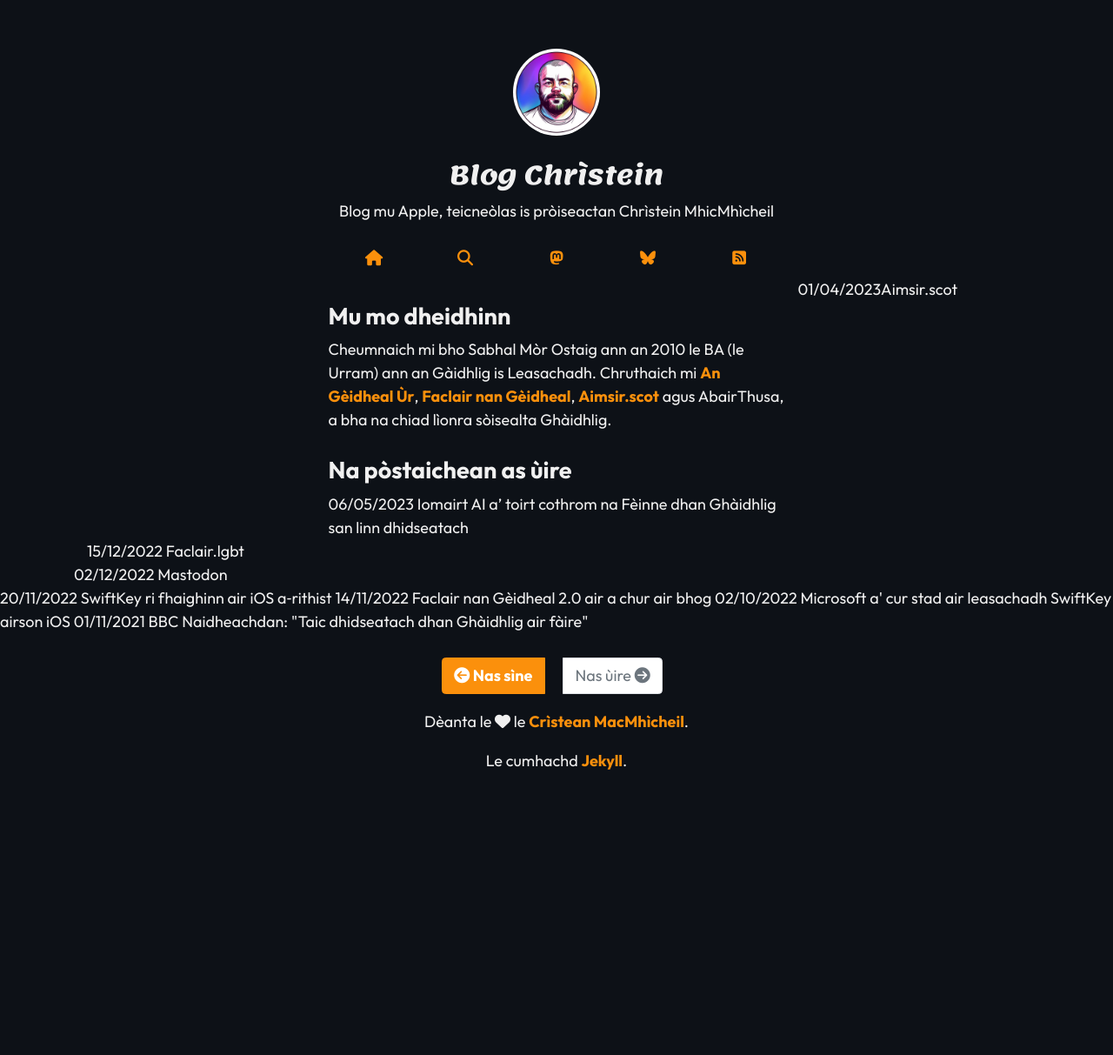
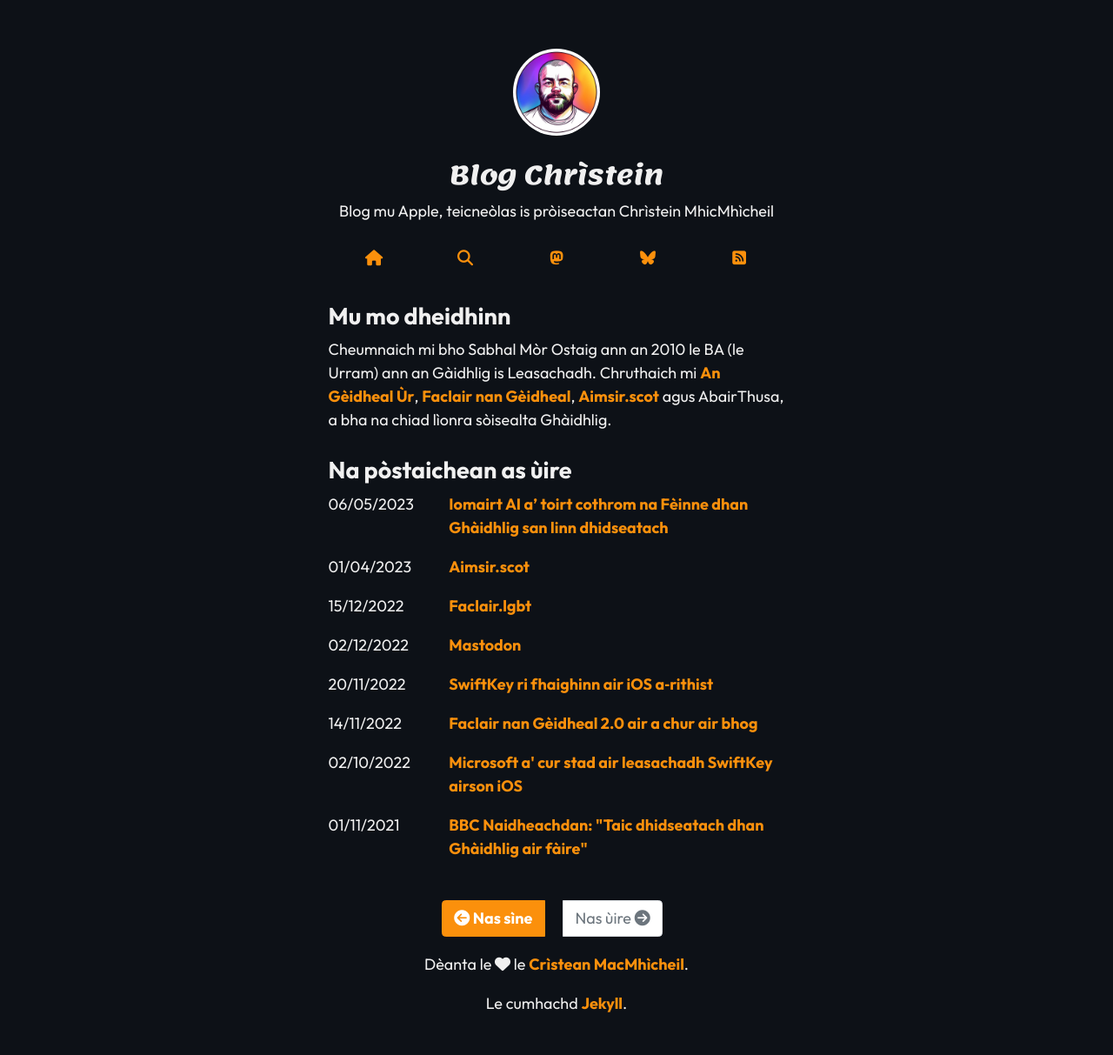
Before and after one commit to angeidheal/angeidheal.github.io, a Jekyll site: the page built from index.html, in a window 1280 px wide. Shown: the whole page at 87% size. Built offline with Jekyll 4.4.1, drawn with Linux system fonts in a browser that asks for light colours; nearby versions of some CDN libraries; the list of posts is cut into pages by our own code; before the commit the page ends 934 px from its top, so only the background shows below that.

Commit message:
Update index.html

```diff
--- a/index.html
+++ b/index.html
@@ -7,7 +7,9 @@ layout: page
 <h2>Na pòstaichean as ùire</h2>
 
 {% for post in paginator.posts %}
-  {{ post.date | date: "%d" }}/{{ post.date | date: "%m" }}/{{ post.date | date: "%Y" }} <a href="{{ site.baseurl }}{{ post.url }}">{{ post.title }}</a>
+  <div class="row">
+    <div class="col-lg-3"><p>{{ post.date | date: "%d" }}/{{ post.date | date: "%m" }}/{{ post.date | date: "%Y" }}</p></div>
+    <div class="col-lg-9"><p><a href="{{ site.baseurl }}{{ post.url }}">{{ post.title }}</a></p></div>
   </div>
 {% endfor %}
 
```
